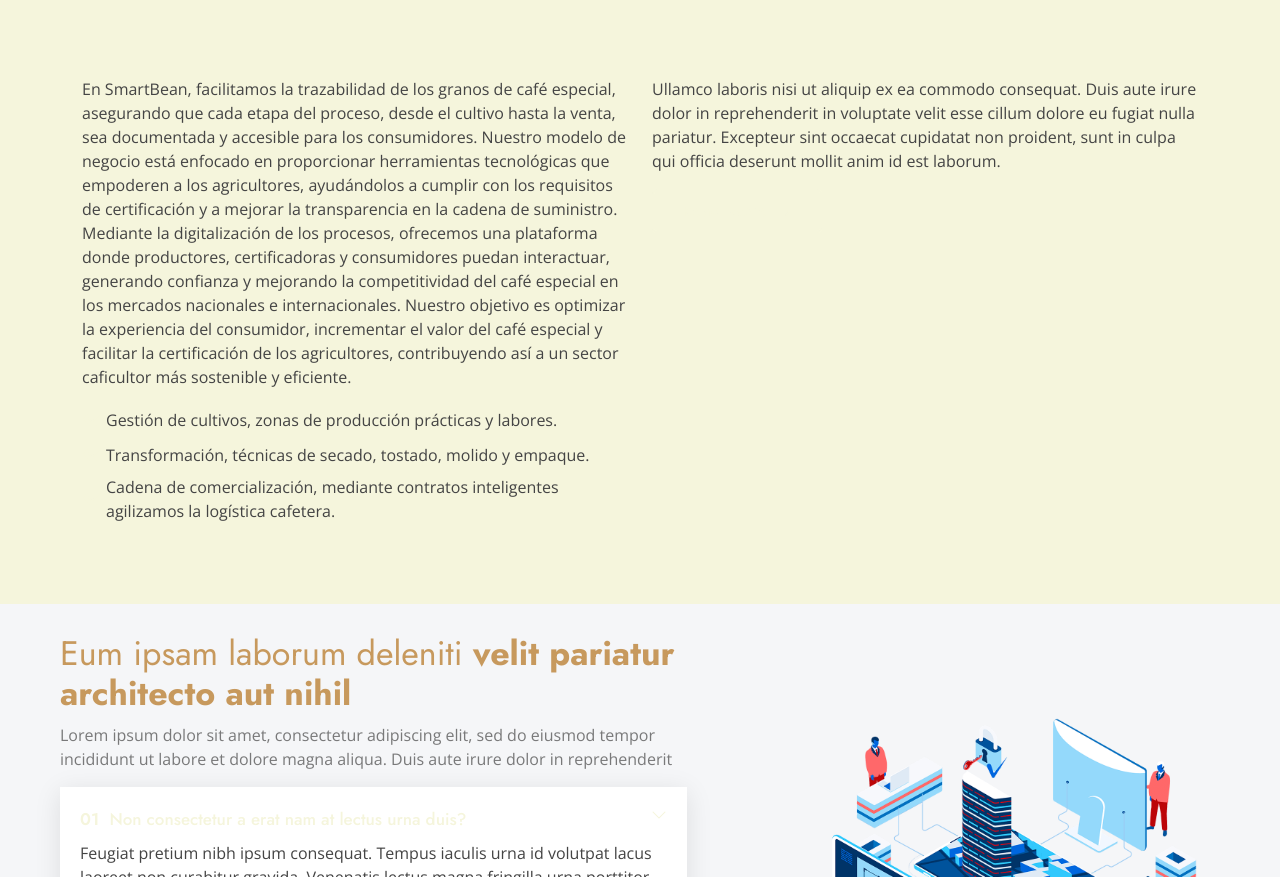
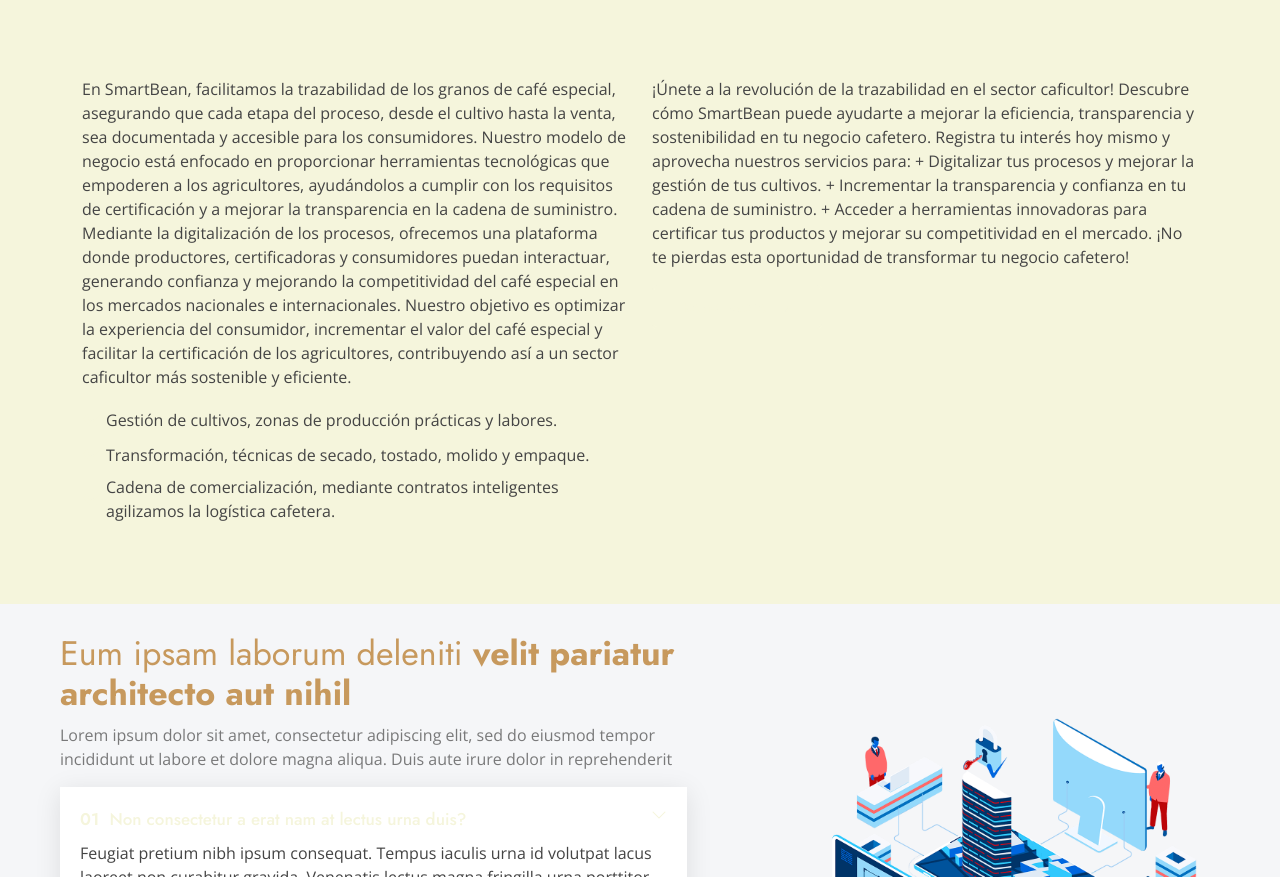
Before and after one commit to DigSH/SMARTHCOFFE, a plain HTML site: page index.html in a window 1280 px wide. Shown: the part 842-1719 px from the top of the page. Drawn offline with nearby package versions, Linux system fonts and the light colour scheme.

Commit message:
nosotros

```diff
--- a/index.html
+++ b/index.html
@@ -189,7 +189,14 @@
           </div>
 
           <div class="col-lg-6" data-aos="fade-up" data-aos-delay="200">
-            <p>Ullamco laboris nisi ut aliquip ex ea commodo consequat. Duis aute irure dolor in reprehenderit in voluptate velit esse cillum dolore eu fugiat nulla pariatur. Excepteur sint occaecat cupidatat non proident, sunt in culpa qui officia deserunt mollit anim id est laborum. </p>
+            <p>
+              ¡Únete a la revolución de la trazabilidad en el sector caficultor!
+              Descubre cómo SmartBean puede ayudarte a mejorar la eficiencia, transparencia y sostenibilidad en tu negocio cafetero.
+              Registra tu interés hoy mismo y aprovecha nuestros servicios para:
+              + Digitalizar tus procesos y mejorar la gestión de tus cultivos.
+              + Incrementar la transparencia y confianza en tu cadena de suministro.
+              + Acceder a herramientas innovadoras para certificar tus productos y mejorar su competitividad en el mercado.
+              ¡No te pierdas esta oportunidad de transformar tu negocio cafetero!</p>
             <a href="#" class="read-more"><span>Read More</span><i class="bi bi-arrow-right"></i></a>
           </div>
 
```
